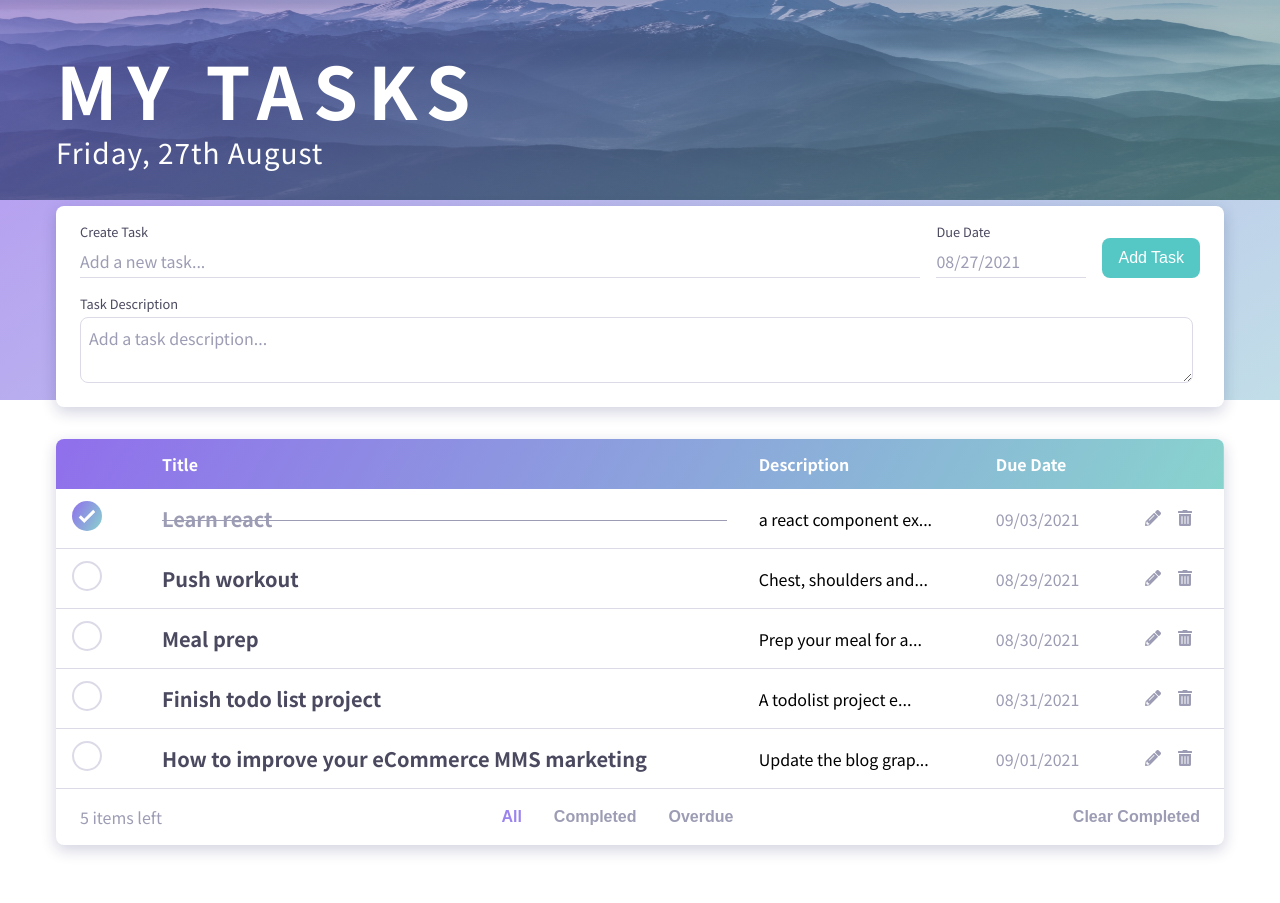
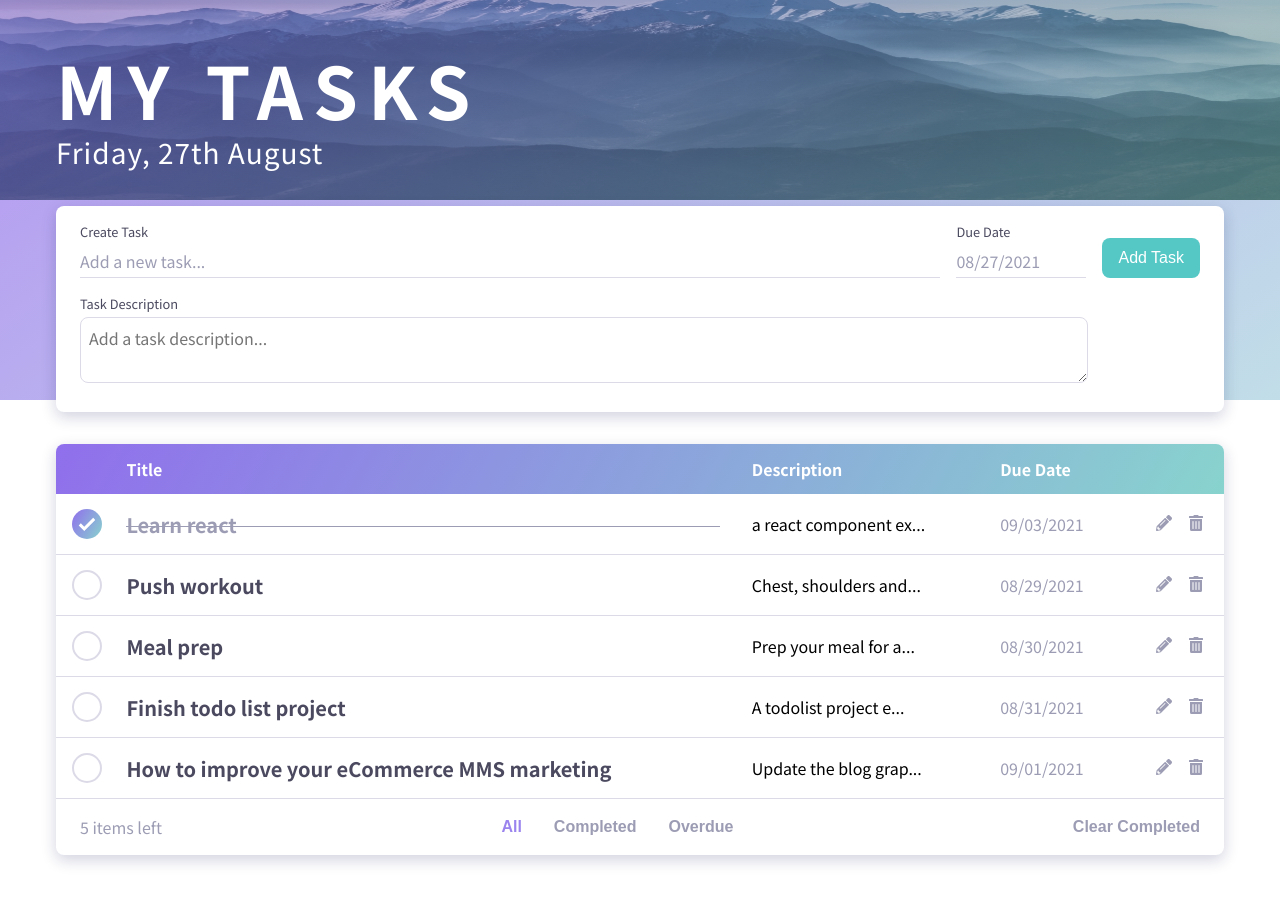
Before and after one commit to dolphius21/cynder-to-do-list, a Next.js app: page / in a window 1280 px wide. Built offline with nearby package versions, Linux system fonts and the light colour scheme.

Commit message:
Fixed description field styling

```diff
--- a/components/SingleTask.js
+++ b/components/SingleTask.js
@@ -12,7 +12,7 @@ const SingleTask = ({ taskDetails, onTaskDelete, onTaskCompleteToggle }) => {
 
   return (
     <tr className="tasks-table-row">
-      <td>
+      <td className="tasks-table-check">
         <GoCheck
           className={`check-icon ${isComplete && 'complete-check-icon'}`}
           onClick={() => onTaskCompleteToggle(taskDetails)}
--- a/components/TaskListForm.js
+++ b/components/TaskListForm.js
@@ -57,15 +57,15 @@ const TaskListForm = ({ onAddTask }) => {
           </Button>
         </div>
         <div className="form-row">
-          <div className="form-group mt">
+          <div className="form-group-desc">
+            <div className="input-desc">
               <textarea
-              className="input-desc"
-              cols="108"
                 rows="2"
                 placeholder="Add a task description..."
                 onChange={(e) => setDescription(e.target.value)}
                 value={description}
               ></textarea>
+            </div>
             <label className="input-label">Task Description</label>
           </div>
         </div>
--- a/pages/tasks/[id].js
+++ b/pages/tasks/[id].js
@@ -98,14 +98,14 @@ const TaskDetails = ({ details }) => {
             />
             {overdue && <p>Overdue</p>}
           </div>
+          <div className="task-form-description">
             <textarea
-            className="task-form-description"
-            cols="85"
               rows="3"
               placeholder="task description..."
               onChange={(e) => setDescription(e.target.value)}
               value={description}
             ></textarea>
+          </div>
           <div className="form-div">
             <Button className="default-btn light-primary-btn" type="submit">
               Save Task
--- a/styles/globals.scss
+++ b/styles/globals.scss
@@ -113,15 +113,10 @@ input {
   padding: 1rem 1.5rem;
   &-row {
     display: flex;
+
     .form-group {
       display: flex;
       flex-direction: column-reverse;
-      .input-label {
-        transition: all $transition-2;
-        color: $light-neutral-clr-1;
-        font-size: 0.8rem;
-        margin-bottom: 0.25rem;
-      }
       .input-field,
       .input-date {
         border: 0;
@@ -140,22 +135,40 @@ input {
         }
       }
       .input-date {
-        width: 150px;
+        max-width: 130px;
       }
+    }
+    .flex-1 {
+      flex: 1;
+    }
+    .input-label {
+      transition: all $transition-2;
+      color: $light-neutral-clr-1;
+      font-size: 0.8rem;
+      margin-bottom: 0.25rem;
+    }
+    .form-group-desc {
+      display: flex;
+      flex-direction: column-reverse;
+      margin-top: 1rem;
+      width: 90%;
       .input-desc {
+        float: left;
+        width: 100%;
+        height: auto;
+        margin-bottom: 0.5rem;
+        textarea {
           border: 1px solid $light-neutral-clr-4;
+          border-radius: $radius-sm;
+          width: 100%;
+          font-family: $ff-general;
           font-size: 1rem;
           padding: 0.5rem;
-        font-family: $ff-general;
-        margin-bottom: 0.5rem;
-        border-radius: $radius-sm;
+        }
         &::placeholder {
           color: $light-neutral-clr-3;
         }
       }
-    }
-    .flex-1 {
-      flex: 1;
     }
   }
 }
@@ -169,11 +182,14 @@ input {
   width: 100%;
   margin: 0 auto;
   position: relative;
-
   td,
   th {
     padding: 0.75rem 1rem;
     text-align: left;
+  }
+  th:last-child,
+  td:last-child {
+    width: 100px;
   }
   thead tr {
     height: 50px;
@@ -185,8 +201,13 @@ input {
     height: 48px;
     border-bottom: 1px solid $light-neutral-clr-4;
   }
+  & &-check {
+    display: flex;
+    align-items: center;
+    width: 65px;
+    height: 60px;
+    margin-right: -1.25rem;
     .check-icon {
-    margin-right: 1rem;
       cursor: pointer;
       font-size: 1.25rem;
       color: $white-clr;
@@ -201,12 +222,14 @@ input {
       background: $gradient-primary;
       border: 0;
     }
+  }
   &-title {
     color: $light-neutral-clr-1;
     font-size: 1.25rem;
     font-weight: 600;
     a {
       text-decoration: none;
+      display: flex;
       color: $light-neutral-clr-1;
       position: relative;
       .line {
@@ -219,18 +242,17 @@ input {
     }
   }
   .tasks-table-title-complete {
-    display: flex;
     justify-content: space-between;
     color: $light-neutral-clr-3;
   }
   &-overdue {
     font-size: 0.8rem;
     display: inline-block;
-    padding: 0.5rem;
+    padding: 0.25rem 0.5rem;
     margin-left: 1rem;
     background: $overdue-clr;
     color: $white-clr;
-    border-radius: $radius-sm;
+    border-radius: $radius-md;
   }
   &-due-date {
     color: $light-neutral-clr-3;
@@ -357,6 +379,9 @@ input {
     }
   }
   &-description {
+    width: 100%;
+    textarea {
+      width: 100%;
       border: 1px solid $light-neutral-clr-4;
       font-size: 1rem;
       padding: 0.5rem;
@@ -369,6 +394,7 @@ input {
       }
       &:focus {
         border: 1px solid $light-neutral-clr-2;
+      }
     }
   }
   .form-div {
```
Lines whose indentation alone changed are shown as unchanged.
